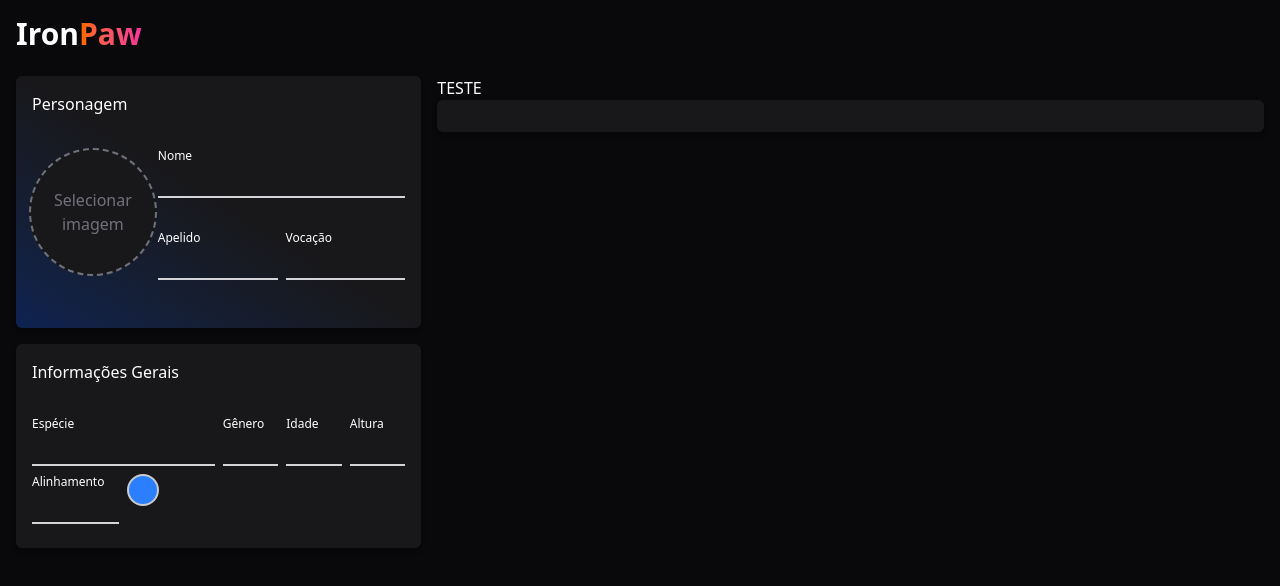
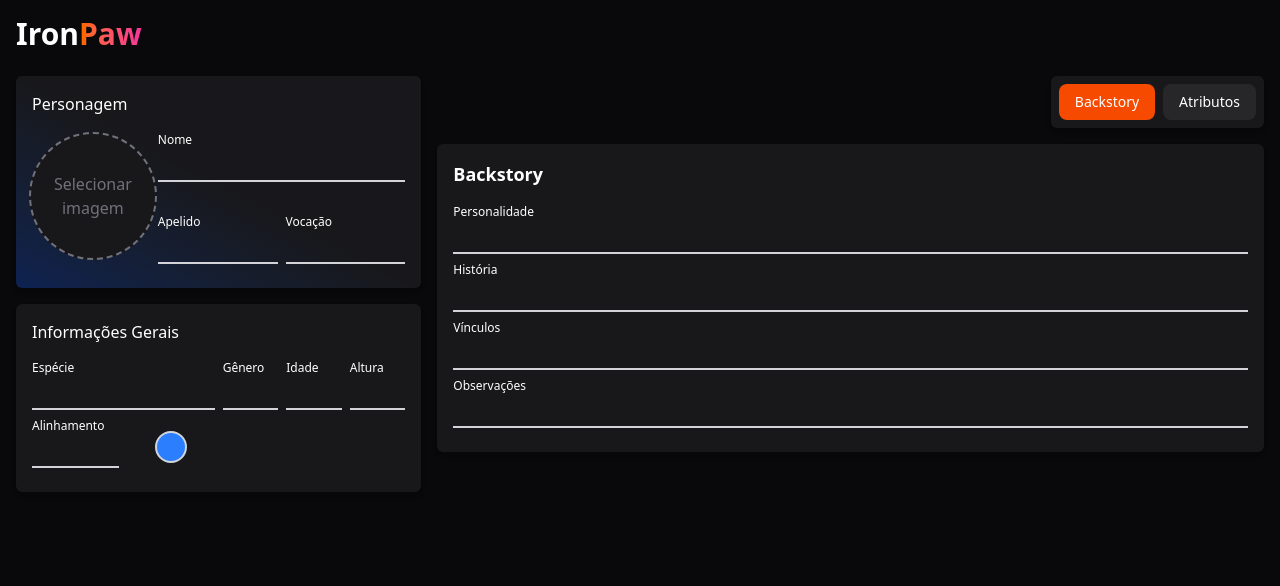
Before and after one commit to EstevamDeFreitas/IronPawRPG, an Angular app: page / in a window 1280 px wide. Shown: the top 586 px of the page. Built offline with nearby package versions, Linux system fonts and the light colour scheme.

Commit message:
Adicionado paleta de cores e novas abas para ficha

```diff
--- a/src/app/dumb-components/palette-selector/palette-selector.component.css
+++ b/src/app/dumb-components/palette-selector/palette-selector.component.css
@@ -1,48 +1,3 @@
 :host {
   display: block;
 }
-
-.selector-container {
-  position: relative;
-  display: inline-block;
-}
-
-.selected-circle {
-  width: 32px;
-  height: 32px;
-  border-radius: 50%;
-  cursor: pointer;
-  border: 2px solid #ccc;
-  transition: border-color 0.2s;
-}
-
-.selected-circle:hover {
-  border-color: #888;
-}
-
-.palette-float {
-  position: absolute;
-  top: 40px;
-  left: 0;
-  display: flex;
-  gap: 8px;
-  background: #fff;
-  padding: 12px;
-  border: 1px solid #eee;
-  border-radius: 12px;
-  box-shadow: 0 2px 8px rgba(0,0,0,0.10);
-  z-index: 100;
-}
-
-.color-circle {
-  width: 28px;
-  height: 28px;
-  border-radius: 50%;
-  cursor: pointer;
-  border: 2px solid #eee;
-  transition: border-color 0.2s;
-}
-
-.color-circle:hover {
-  border-color: #333;
-}
--- a/src/app/dumb-components/palette-selector/palette-selector.component.ts
+++ b/src/app/dumb-components/palette-selector/palette-selector.component.ts
@@ -6,18 +6,18 @@ import { NgClass } from '@angular/common';
   selector: 'app-palette-selector',
   imports: [NgClass],
   template: `
-    <div class="selector-container">
+    <div class="relative flex justify-center h-full items-center">
       <div
-        class="selected-circle"
+        class="w-8 h-8 rounded-full cursor-pointer border-2 border-gray-300 transition-colors duration-200 hover:border-gray-500"
         [ngClass]="'bg-' + selectedColor() + '-500'"
         (click)="togglePalette()">
       </div>
       @if (showPalette) {
-        <div class="palette-float">
+        <div class="absolute top-10 left-0 flex gap-2 bg-zinc-800 p-3 border border-zinc-700 rounded-xl shadow-lg z-50">
           @for (color of cores; track color) {
             <div
-              class="color-circle"
-              [ngClass]="'bg-' + color + '-500'"
+              class="w-7 h-7 rounded-full cursor-pointer  transition-colors duration-200 hover:border-gray-800 hover:brightness-85"
+              [ngClass]="['bg-' + color + '-500']"
               (click)="selectColor(color)">
             </div>
           }
--- a/src/app/smart-components/character-sheet/character-sheet.component.html
+++ b/src/app/smart-components/character-sheet/character-sheet.component.html
@@ -1,16 +1,15 @@
 <div class="grid grid-cols-6 gap-4">
-  <div class="col-span-2 p-4 rounded-md shadow-md" [ngClass]="getBackgroundColor()">
-
+  <div class="col-span-2">
+    <div class=" p-4 rounded-md shadow-md" [ngClass]="getBackgroundColor()">
       <h2 class="text-md mb-2">Personagem</h2>
-    <br>
+      <div class="mb-4"></div>
       <div class="grid grid-cols-3 gap-1">
         <div class="flex flex-col items-center shrink-0 col-span-1">
           <div
             class="border-2 border-dashed border-zinc-500 rounded-full w-32 h-32 flex items-center justify-center overflow-hidden bg-zinc-900 cursor-pointer"
             (click)="onPreviewClick()">
             @if (character.imagemPersonagem) {
-          <img [src]="character.imagemPersonagem" class="object-cover w-32 h-32"
-            alt="Preview">
+            <img [src]="character.imagemPersonagem" class="object-cover w-32 h-32" alt="Preview">
             } @else {
             <span class="text-zinc-500 text-center">Selecionar imagem</span>
             }
@@ -26,18 +25,11 @@
           </div>
         </div>
       </div>
-    <br>
     </div>
-  <div class="col-span-4 ">
-    <span>TESTE</span>
-
-    <div class="p-4 bg-zinc-900 rounded-md shadow-md">
-
-    </div>
-  </div>
+    <div class="mb-4"></div>
     <div class="col-span-2 p-4 bg-zinc-900 rounded-md shadow-md">
       <h2 class="text-md mb-2">Informações Gerais</h2>
-    <br>
+      <div class="mb-4"></div>
       <div class="grid grid-cols-6 gap-2">
         <app-input class="col-span-3" [label]="'Espécie'" [(value)]="character.especie"></app-input>
         <app-input class="col-span-1" [label]="'Gênero'" [(value)]="character.genero"></app-input>
@@ -50,3 +42,33 @@
       </div>
     </div>
   </div>
+  <div class="col-span-4 ">
+    <div class="flex justify-end">
+      <div class="flex gap-2 bg-zinc-900 p-2 rounded-md shadow-md">
+        <app-button label="Backstory" [buttonType]="currentTab == 'backstory' ? 'primary' : 'secondary'" (click)="currentTab = 'backstory'" size="sm"></app-button>
+        <app-button label="Atributos" [buttonType]="currentTab == 'attributes' ? 'primary' : 'secondary'" (click)="currentTab = 'attributes'" size="sm"></app-button>
+      </div>
+    </div>
+    <div class="mb-4"></div>
+    <div class="p-4 bg-zinc-900 rounded-md shadow-md">
+      @if (currentTab === 'backstory') {
+        <div>
+          <h3 class="text-lg font-semibold mb-4">Backstory</h3>
+          <app-input [label]="'Personalidade'" [(value)]="character.personalidade"></app-input>
+          <app-input [label]="'História'" [(value)]="character.historia"></app-input>
+          <app-input [label]="'Vínculos'" [(value)]="character.vinculos"></app-input>
+          <app-input [label]="'Observações'" [(value)]="character.observacoes"></app-input>
+        </div>
+      } @else if (currentTab === 'attributes') {
+        <div>
+          <h3 class="text-lg font-semibold">Atributos</h3>
+
+        </div>
+      }
+
+    </div>
+  </div>
+
+
+
+</div>
--- a/src/app/smart-components/character-sheet/character-sheet.component.ts
+++ b/src/app/smart-components/character-sheet/character-sheet.component.ts
@@ -1,4 +1,4 @@
-import { ChangeDetectionStrategy, Component, ElementRef, ViewChild } from '@angular/core';
+import { ChangeDetectionStrategy, ChangeDetectorRef, Component, ElementRef, ViewChild } from '@angular/core';
 import { Character } from '../../models/character.model';
 import { InputComponent } from "../../dumb-components/input/input.component";
 import { NgClass } from '@angular/common';
@@ -15,7 +15,9 @@ export class CharacterSheetComponent {
   @ViewChild('fileInput') fileInput!: ElementRef<HTMLInputElement>;
   character: Character;
 
-  constructor() {
+  currentTab: 'backstory' | 'attributes' = 'backstory';
+
+  constructor(private cdr: ChangeDetectorRef) {
     this.character = {
       nome: '',
       apelido: '',
@@ -54,44 +56,19 @@ export class CharacterSheetComponent {
     const input = event.target as HTMLInputElement;
     if (!input.files || input.files.length === 0) return;
     const file = input.files[0];
+
     const reader = new FileReader();
     reader.onload = (e: any) => {
-      this.compressImage(e.target.result, 128, 128, 1).then((compressed: string) => {
-        this.character.imagemPersonagem = compressed;
-      });
+      this.character.imagemPersonagem = e.target.result;
+      this.cdr.detectChanges();
     };
     reader.readAsDataURL(file);
-  }
-
-  compressImage(dataUrl: string, maxWidth: number, maxHeight: number, quality: number): Promise<string> {
-    return new Promise((resolve) => {
-      const img = new Image();
-      img.onload = () => {
-        const canvas = document.createElement('canvas');
-        let width = img.width;
-        let height = img.height;
-        if (width > maxWidth) {
-          height = Math.round(height * (maxWidth / width));
-          width = maxWidth;
-        }
-        if (height > maxHeight) {
-          width = Math.round(width * (maxHeight / height));
-          height = maxHeight;
-        }
-        canvas.width = width;
-        canvas.height = height;
-        const ctx = canvas.getContext('2d')!;
-        ctx.drawImage(img, 0, 0, width, height);
-        resolve(canvas.toDataURL('image/jpeg', quality));
-      };
-      img.src = dataUrl;
-    });
   }
 
   getBackgroundColor(): string {
     const cor = this.character.corPersonagem || 'zinc'; // valor padrão
 
-    if(cor == 'zinc'){
+    if (cor == 'zinc') {
       return `bg-gradient-to-bl from-zinc-900 via-zinc-900 to-zinc-900`;
     }
 
```
Lines whose indentation alone changed are shown as unchanged.
